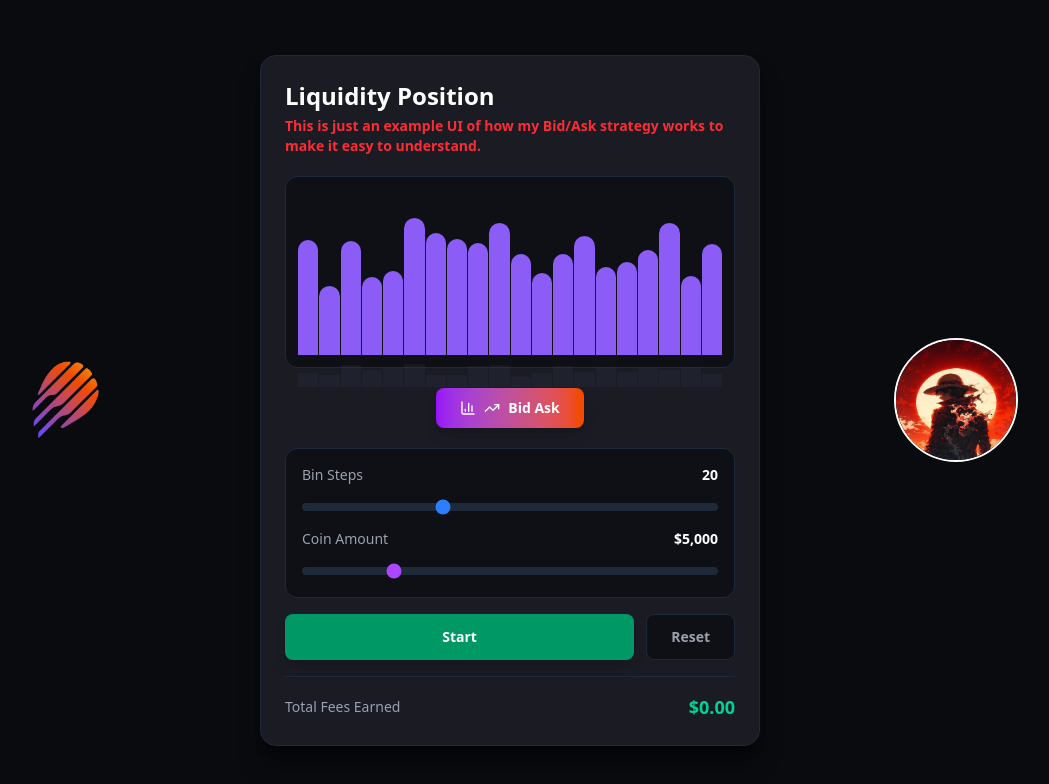
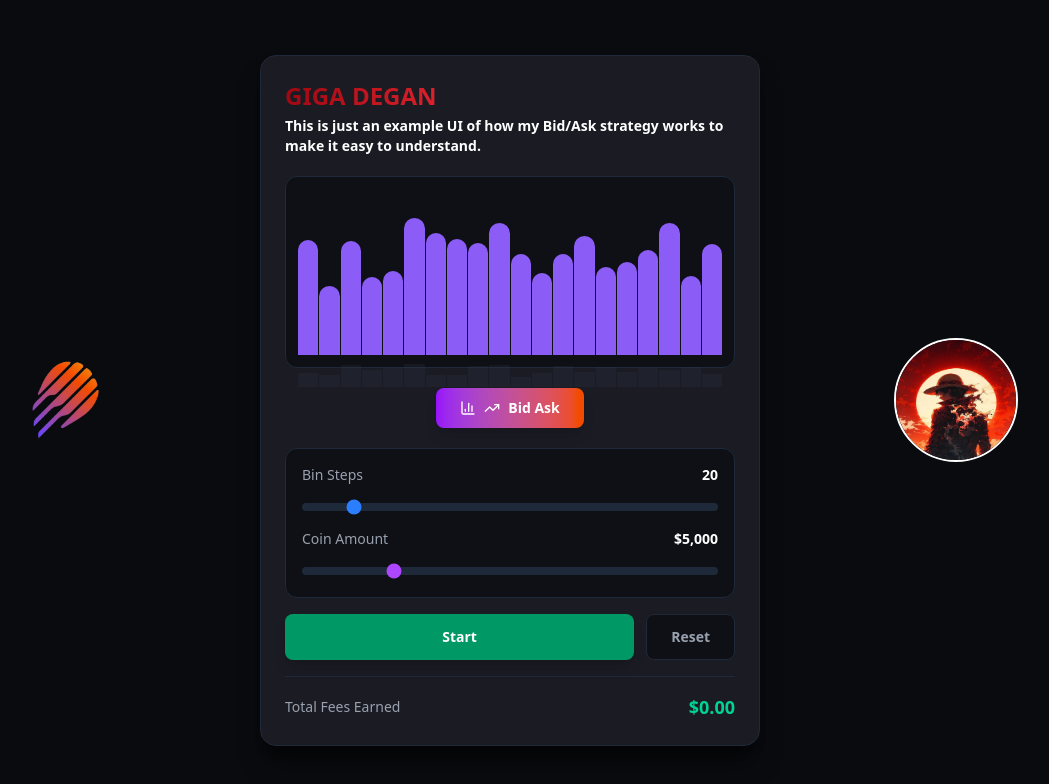
Before and after one commit to HeinHtet14120/BidAskStrategy, a React (Vite) app: page / in a window 1280 px wide. Shown: the top 784 px of the page, without its empty margins (128-1177 px from the left). Built offline with nearby package versions, Linux system fonts and the light colour scheme.

Commit message:
bin step 100 and blue

```diff
--- a/src/App.jsx
+++ b/src/App.jsx
@@ -104,21 +104,21 @@ export default function App() {
     // Bid mode: starts from right, paints green going left, unpaints going right
     if (mode === 'bid') {
       // Bins on the RIGHT are painted/unpainted based on currentWave position
-      if (index > currentWave) return '#10B981';
+      if (index > currentWave) return '#4267B2';
     } else if (mode === 'both') {
       // Both mode: animation behavior based on which side of dynamic center
       if (index < dynamicCenter) {
         // Left side (Bid): paint green as wave passes
-        if (index < currentWave && currentWave <= dynamicCenter) return '#10B981';
-        if (index >= currentWave && currentWave > dynamicCenter) return '#10B981';
+        if (index < currentWave && currentWave <= dynamicCenter) return '#4267B2';
+        if (index >= currentWave && currentWave > dynamicCenter) return '#4267B2';
       } else {
         // Right side (Ask): paint green as wave passes
-        if (index < currentWave) return '#10B981';
+        if (index < currentWave) return '#4267B2';
       }
     } else {
       // Ask/Combined: starts from left, paints right to left
       // Bins on the LEFT are painted/unpainted based on currentWave position
-      if (index < currentWave) return '#10B981';
+      if (index < currentWave) return '#4267B2';
     }
 
     // Default colors for bins that haven't been covered
@@ -172,11 +172,13 @@ export default function App() {
         <div className="bg-[#1a1b23] w-[500px] rounded-2xl p-6 shadow-2xl border border-gray-800"
           style={{ boxShadow: '0 20px 25px -5px rgba(0, 0, 0, 0.5), 0 10px 10px -5px rgba(0, 0, 0, 0.3)' }}>
 
-          {/* Header */}
-          <div className="mb-5">
-            <h1 className="text-2xl font-bold text-white">Liquidity Position</h1>
-            <p className="text-sm text-red-500 font-bold mt-1">This is just an example UI of how my Bid/Ask strategy works to make it easy to understand.</p>
-          </div>
+            {/* Header */}
+            <div className="mb-5">
+              <h1 className="text-2xl font-bold bg-gradient-to-r from-red-800 via-red-500 to-orange-900 bg-clip-text text-transparent">
+                GIGA DEGAN
+              </h1>
+              <p className="text-sm text-white font-bold mt-1">This is just an example UI of how my Bid/Ask strategy works to make it easy to understand.</p>
+            </div>
 
           {/* Chart - Dark */}
           <div className="h-48 bg-[#0f1015] rounded-xl p-3 mb-5 border border-gray-800">
@@ -272,7 +274,7 @@ export default function App() {
                 <input
                   type="range"
                   min="10"
-                  max="40"
+                  max="100"
                   value={binSteps}
                   onChange={(e) => setBinSteps(parseInt(e.target.value))}
                   className="w-full h-2 bg-gray-800 rounded-lg appearance-none cursor-pointer accent-blue-500"
```
